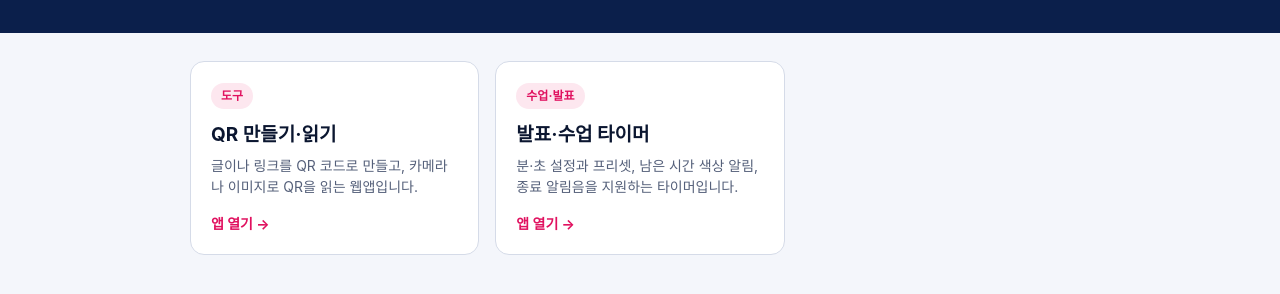
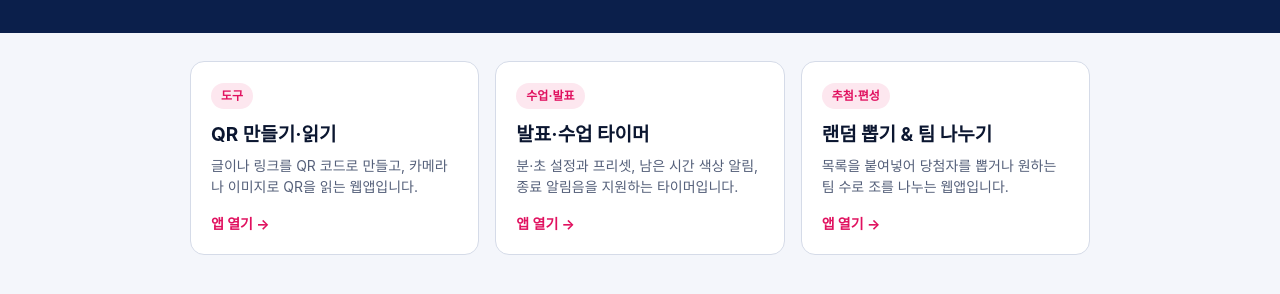
Before and after one commit to orangewys-a1/HelloWYS, a plain HTML site: page index.html in a window 1280 px wide. Shown: the part 110-404 px from the top of the page. Drawn offline with Linux system fonts and the light colour scheme.

Commit message:
Add random selection and team division web app section

```diff
--- a/index.html
+++ b/index.html
@@ -118,6 +118,14 @@
       </div>
       <span class="go">앱 열기 →</span>
     </a>
+        <a class="card" href="./pick/">
+          <div>
+            <span class="badge">추첨·편성</span>
+            <h2>랜덤 뽑기 &amp; 팀 나누기</h2>
+            <p>목록을 붙여넣어 당첨자를 뽑거나 원하는 팀 수로 조를 나누는 웹앱입니다.</p>
+          </div>
+          <span class="go">앱 열기 →</span>
+        </a>
       </div>
     </div>
   </main>
```
